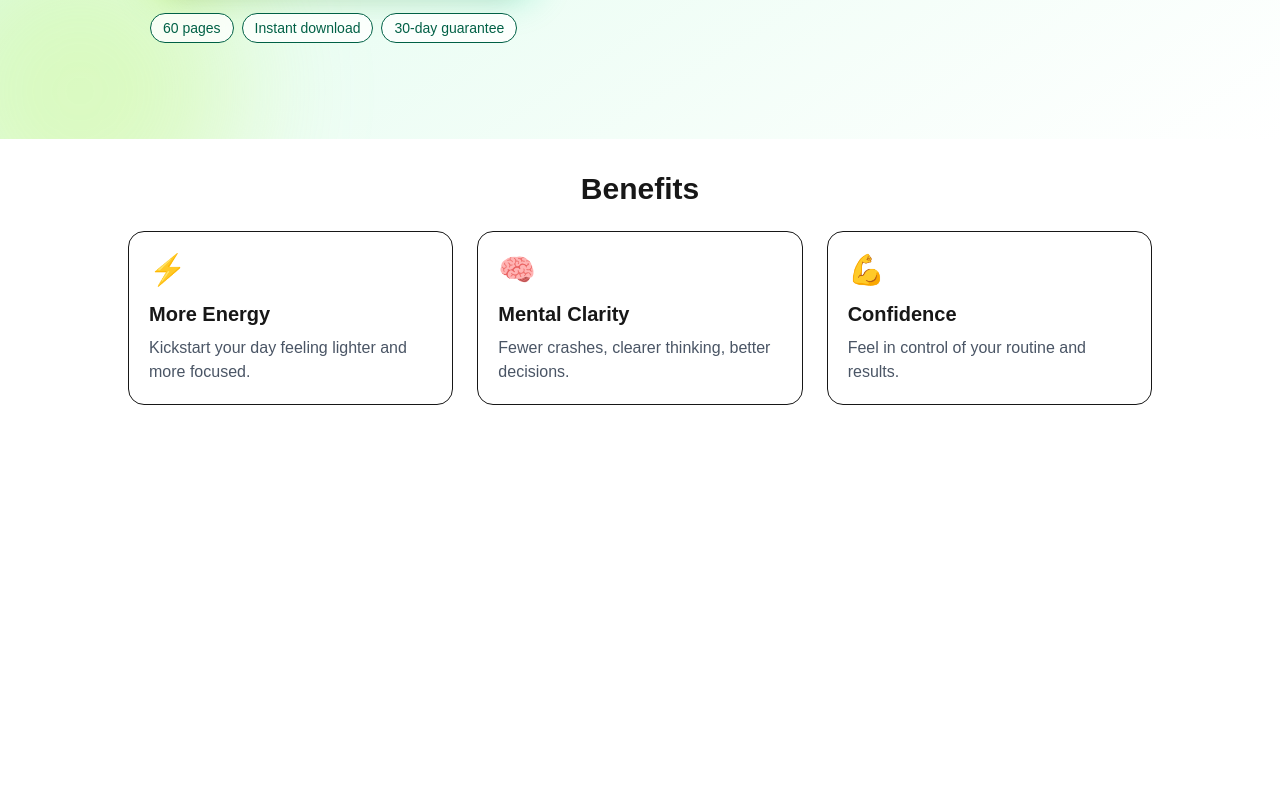
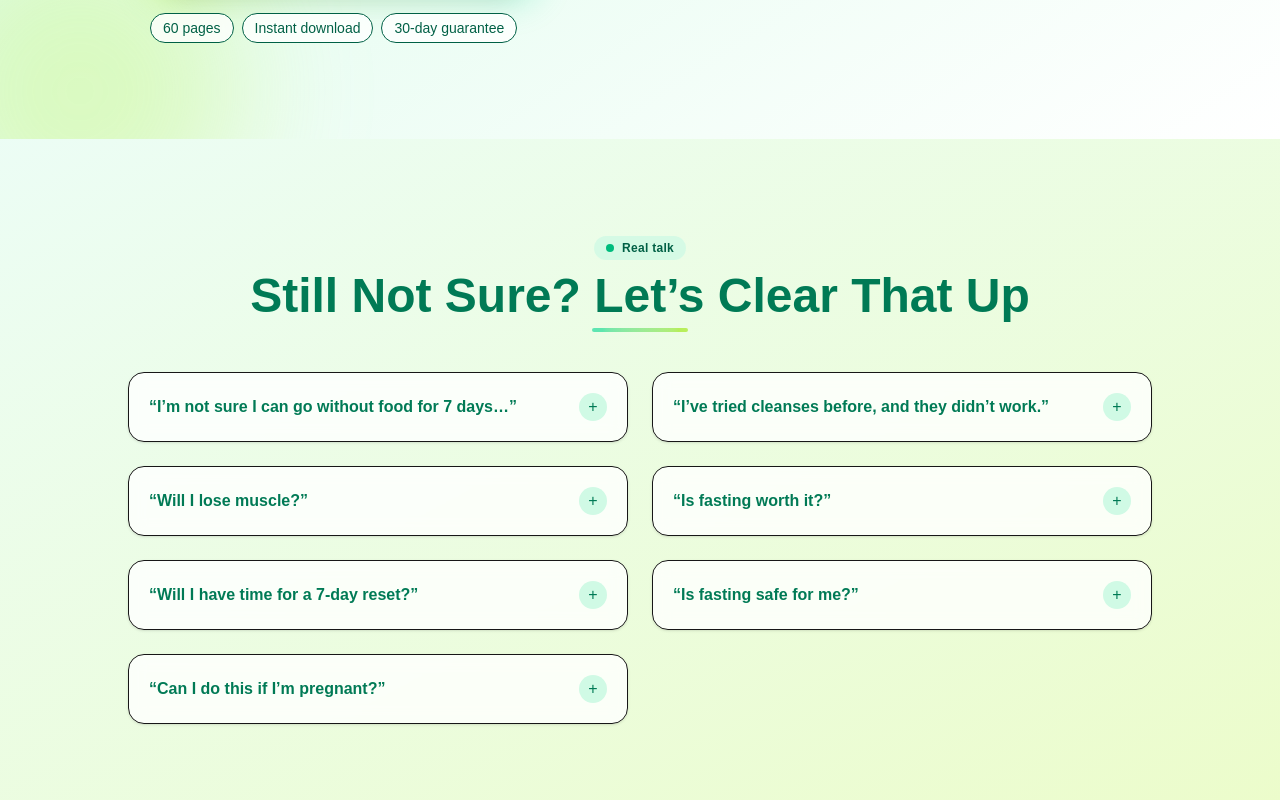
Before and after one commit to taylor-franco-91/mbr-next, a Next.js app: page / in a window 1280 px wide. Shown: the part 4840-5640 px from the top of the page. Before the commit the page ends 5277 px from the top, so only its background shows below. Built offline with nearby package versions, Linux system fonts and the light colour scheme.

Commit message:
style(objections): convert to premium accordion grid

```diff
--- a/app/page.js
+++ b/app/page.js
@@ -295,6 +295,102 @@ export default function HomePage() {
         </div>
       </section>
 
+      <section id="objections" className="py-24 px-6 bg-gradient-to-br from-emerald-50 to-lime-100">
+        <div className="max-w-5xl mx-auto">
+          {/* header */}
+          <div className="text-center">
+            <div className="inline-flex items-center gap-2 rounded-full bg-emerald-100/80 text-emerald-800 px-3 py-1 text-xs font-semibold tracking-wide">
+              <span className="h-2 w-2 rounded-full bg-emerald-500" />
+              Real talk
+            </div>
+            <h2 className="mt-3 text-4xl md:text-5xl font-extrabold text-emerald-700">
+              Still Not Sure? Let’s Clear That Up
+            </h2>
+            <div className="mx-auto mt-2 h-1 w-24 rounded-full bg-gradient-to-r from-emerald-400/60 to-lime-400/60" />
+          </div>
+
+          {/* accordion grid */}
+          <div className="mt-10 grid gap-4 md:gap-6 md:grid-cols-2 text-left">
+            {/* 1 */}
+            <details className="group rounded-2xl border bg-white/80 backdrop-blur p-5 shadow-sm open:shadow-md transition">
+              <summary className="flex items-center justify-between cursor-pointer select-none">
+                <span className="font-semibold text-emerald-700">“I’m not sure I can go without food for 7 days…”</span>
+                <span className="ml-4 grid h-7 w-7 place-items-center rounded-full bg-emerald-100 text-emerald-700 transition-transform duration-200 group-open:rotate-45">+</span>
+              </summary>
+              <div className="mt-3 text-gray-700 leading-relaxed">
+                Totally normal fear — but this isn’t starvation. It’s structured, supported, and designed to help you thrive. You’ll get hydration, nutrients, and guidance each step of the way.
+              </div>
+            </details>
+
+            {/* 2 */}
+            <details className="group rounded-2xl border bg-white/80 backdrop-blur p-5 shadow-sm open:shadow-md transition">
+              <summary className="flex items-center justify-between cursor-pointer select-none">
+                <span className="font-semibold text-emerald-700">“I’ve tried cleanses before, and they didn’t work.”</span>
+                <span className="ml-4 grid h-7 w-7 place-items-center rounded-full bg-emerald-100 text-emerald-700 transition-transform duration-200 group-open:rotate-45">+</span>
+              </summary>
+              <div className="mt-3 text-gray-700 leading-relaxed">
+                That’s because they weren’t built on real transformation. This reset is different — rooted in science, experience, and actual results (like mine).
+              </div>
+            </details>
+
+            {/* 3 */}
+            <details className="group rounded-2xl border bg-white/80 backdrop-blur p-5 shadow-sm open:shadow-md transition">
+              <summary className="flex items-center justify-between cursor-pointer select-none">
+                <span className="font-semibold text-emerald-700">“Will I lose muscle?”</span>
+                <span className="ml-4 grid h-7 w-7 place-items-center rounded-full bg-emerald-100 text-emerald-700 transition-transform duration-200 group-open:rotate-45">+</span>
+              </summary>
+              <div className="mt-3 text-gray-700 leading-relaxed">
+                Nope. This 7-day cleanse supports your body, not breaks it down. You’ll become more efficient at burning fat while maintaining lean mass.
+              </div>
+            </details>
+
+            {/* 4 */}
+            <details className="group rounded-2xl border bg-white/80 backdrop-blur p-5 shadow-sm open:shadow-md transition">
+              <summary className="flex items-center justify-between cursor-pointer select-none">
+                <span className="font-semibold text-emerald-700">“Is fasting worth it?”</span>
+                <span className="ml-4 grid h-7 w-7 place-items-center rounded-full bg-emerald-100 text-emerald-700 transition-transform duration-200 group-open:rotate-45">+</span>
+              </summary>
+              <div className="mt-3 text-gray-700 leading-relaxed">
+                Absolutely. If you want long-term health and healing from within, fasting is a powerful tool — and this program shows you how to do it safely and effectively.
+              </div>
+            </details>
+
+            {/* 5 */}
+            <details className="group rounded-2xl border bg-white/80 backdrop-blur p-5 shadow-sm open:shadow-md transition">
+              <summary className="flex items-center justify-between cursor-pointer select-none">
+                <span className="font-semibold text-emerald-700">“Will I have time for a 7-day reset?”</span>
+                <span className="ml-4 grid h-7 w-7 place-items-center rounded-full bg-emerald-100 text-emerald-700 transition-transform duration-200 group-open:rotate-45">+</span>
+              </summary>
+              <div className="mt-3 text-gray-700 leading-relaxed">
+                Yes! It’s designed for busy lives — short daily steps, flexibility, and support to keep you moving forward.
+              </div>
+            </details>
+
+            {/* 6 */}
+            <details className="group rounded-2xl border bg-white/80 backdrop-blur p-5 shadow-sm open:shadow-md transition">
+              <summary className="flex items-center justify-between cursor-pointer select-none">
+                <span className="font-semibold text-emerald-700">“Is fasting safe for me?”</span>
+                <span className="ml-4 grid h-7 w-7 place-items-center rounded-full bg-emerald-100 text-emerald-700 transition-transform duration-200 group-open:rotate-45">+</span>
+              </summary>
+              <div className="mt-3 text-gray-700 leading-relaxed">
+                When guided properly, yes. This program includes safety tips and is crafted with health in mind. If you have medical concerns, check with your doctor.
+              </div>
+            </details>
+
+            {/* 7 */}
+            <details className="group rounded-2xl border bg-white/80 backdrop-blur p-5 shadow-sm open:shadow-md transition">
+              <summary className="flex items-center justify-between cursor-pointer select-none">
+                <span className="font-semibold text-emerald-700">“Can I do this if I’m pregnant?”</span>
+                <span className="ml-4 grid h-7 w-7 place-items-center rounded-full bg-emerald-100 text-emerald-700 transition-transform duration-200 group-open:rotate-45">+</span>
+              </summary>
+              <div className="mt-3 text-gray-700 leading-relaxed">
+                Fasting may not be suitable if you’re pregnant. Please consult your doctor first.
+              </div>
+            </details>
+          </div>
+        </div>
+      </section>
+
       <section className="p-8 bg-white">
         <div className="max-w-5xl mx-auto">
           <h2 className="text-2xl md:text-3xl font-bold text-center">Benefits</h2>
```
